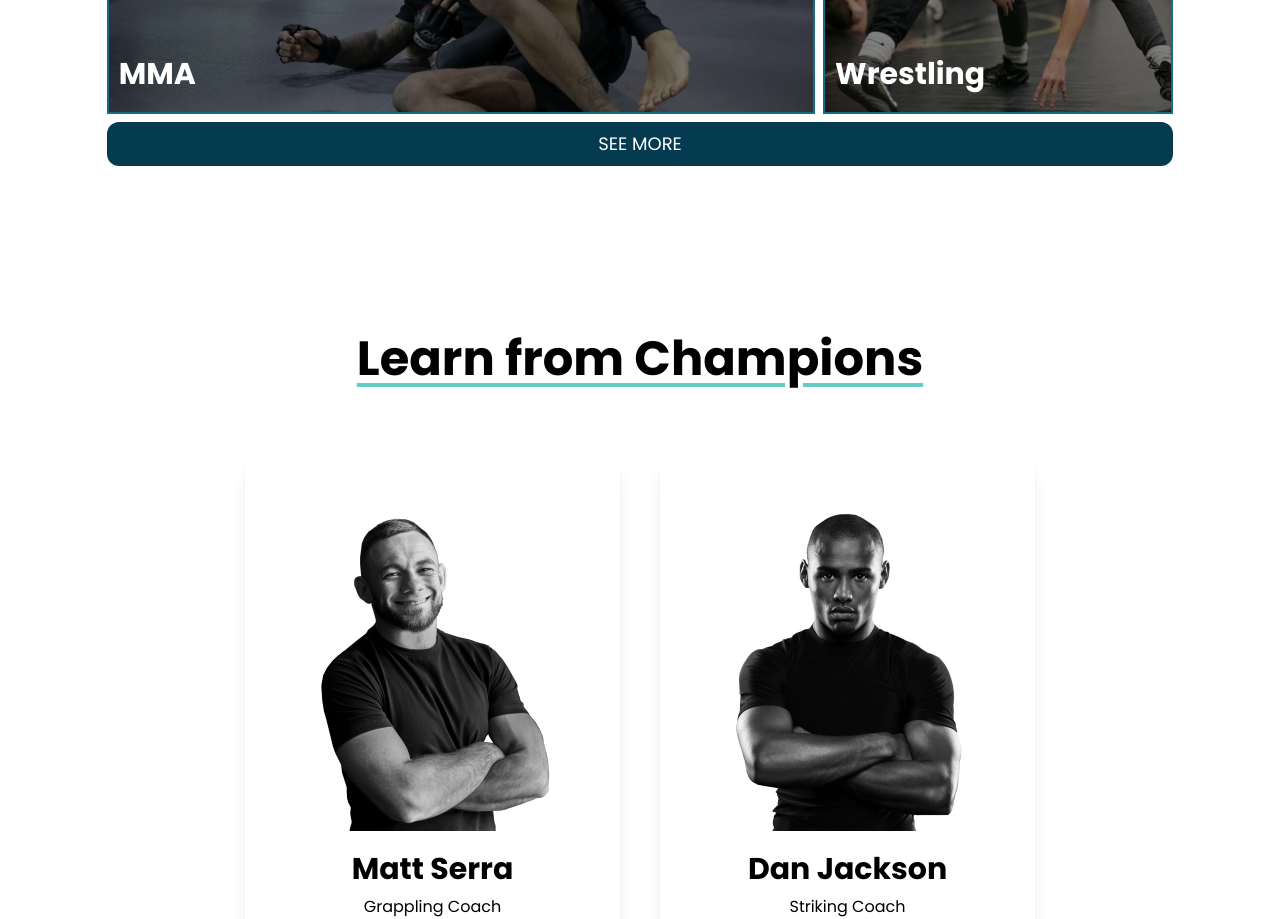
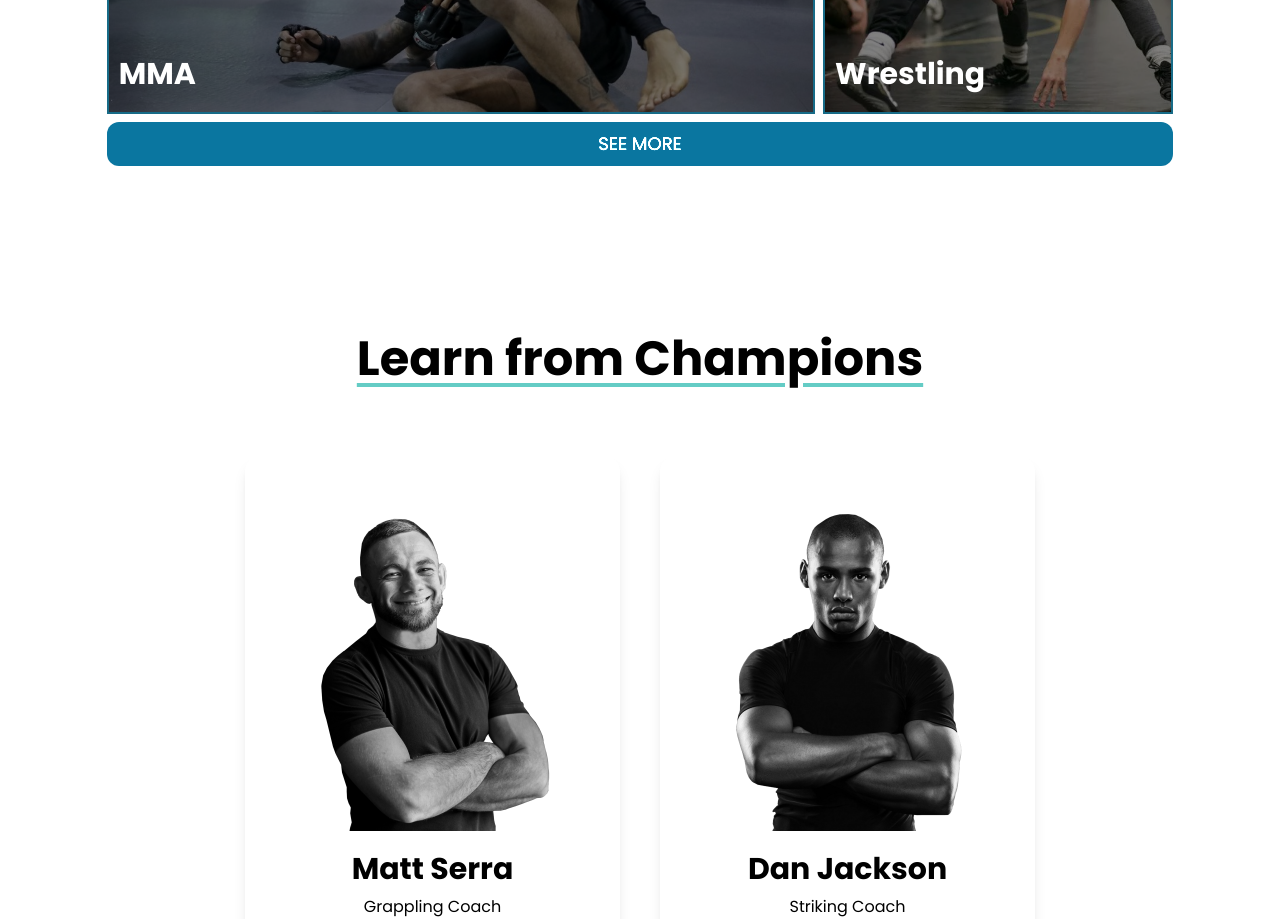
Before and after one commit to 10richard/rebel-mma, a React (Vite) app: page / in a window 1280 px wide. Shown: the part 1480-2399 px from the top of the page. Built offline with nearby package versions, Linux system fonts and the light colour scheme.

Commit message:
Modify "SEE MORE" link

```diff
--- a/src/components/Featured/Featured.tsx
+++ b/src/components/Featured/Featured.tsx
@@ -58,7 +58,7 @@ const Featured = () => {
         ))}
 
         <a
-          className="text-center text-lg text-white col-span-3 bg-primary py-2 hover:bg-seaserpent hover:text-black duration-500 rounded-xl"
+          className="text-center text-lg text-white col-span-3 bg-primary brightness-200 py-2 hover:brightness-125 duration-300 rounded-xl"
           href="/programs"
         >
           SEE MORE
```
